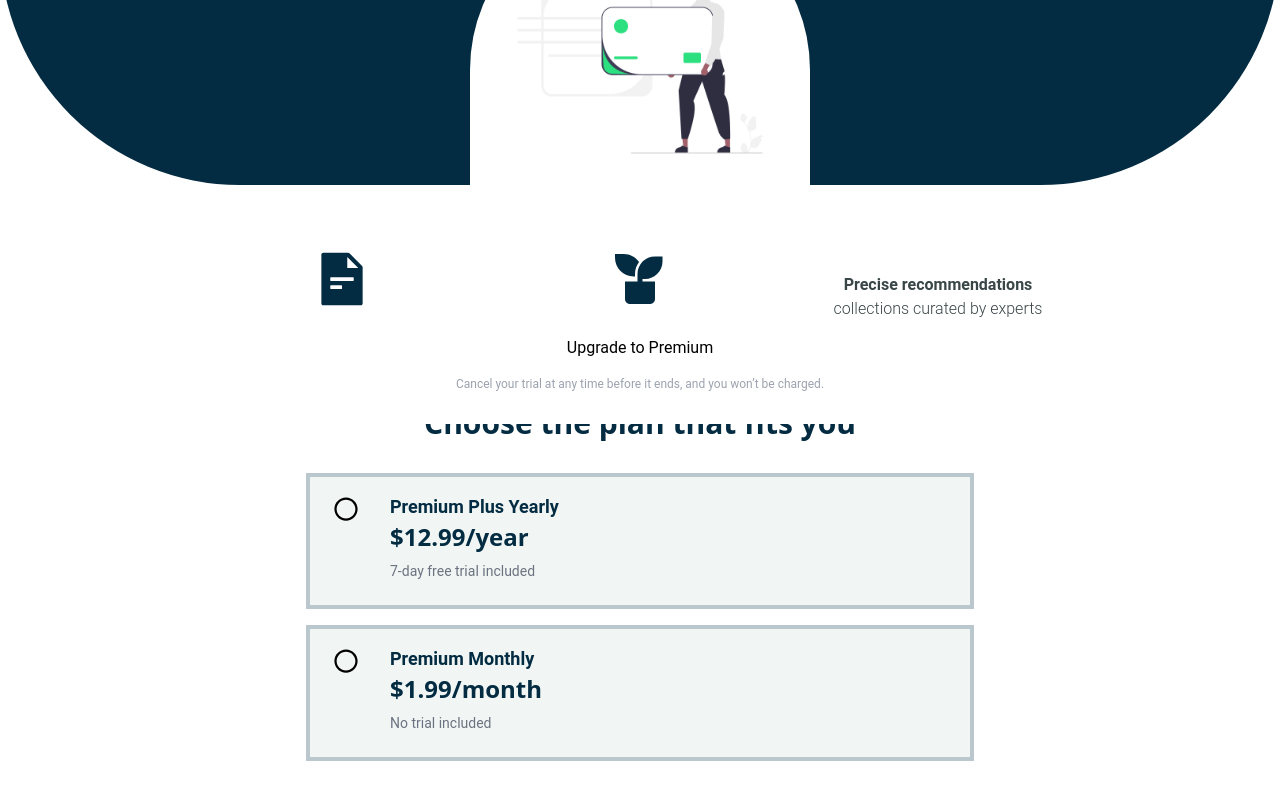
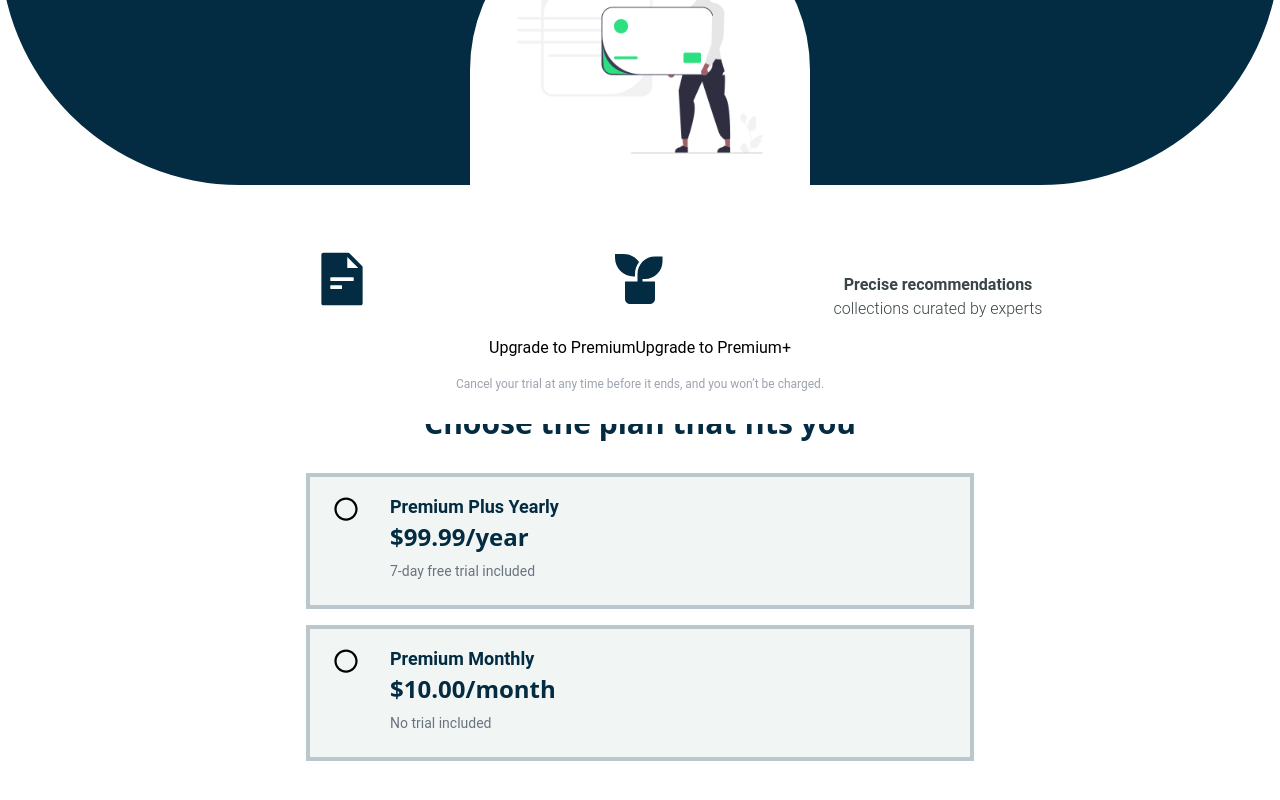
Before and after one commit to MangGlang/Book-Summary-AI-Application, a Next.js app: page /choose-plan in a window 1280 px wide. Shown: the part 376-1176 px from the top of the page. Built offline with nearby package versions, Linux system fonts and the light colour scheme; no server answers; some icons are missing.

Commit message:
feat: updated stripe payment link to active plans

```diff
--- a/components/StripePayment.jsx
+++ b/components/StripePayment.jsx
@@ -20,6 +20,7 @@ const StripePayment = () => {
   const email = auth.currentUser?.email;
   const router = useRouter();
   const [isPremium, setIsPremium] = useState(false);
+  const [isPremiumPlus, setIsPremiumPlus] = useState(false);
 
   //   async function must be called in a hook
   useEffect(() => {
@@ -32,22 +33,30 @@ const StripePayment = () => {
     };
     checkPremium();
 
+    const checkPremiumPlus = async () => {
+      const newPremiumStatus = auth.currentUser
+        ? await getPremiumStatus(app)
+        : false;
+        setIsPremiumPlus(newPremiumStatus);
+    };
+    checkPremiumPlus();
+
     // invoke hook above if any of these values change; checks if user is currently premium
   }, [app, auth.currentUser?.uid]);
 
-  // set up premiumPlus button upgrade to direct user to stripe payment
-      //   const upgradeToPremiumPlus = async () => {
-      //     const priceId = "price_1OVHsLF25pFdlPQkt1PUxBwP";
-      //     const checkoutUrl = await getCheckoutUrl(app, priceId);
-      //     router.push(checkoutUrl);
-      //     console.log("Upgrade to Premium");
-      //   };
-
+  // Premium Button Upgrade
   const upgradeToPremium = async () => {
     const priceId = "price_1OVHsLF25pFdlPQkt1PUxBwP";
     const checkoutUrl = await getCheckoutUrl(app, priceId);
     router.push(checkoutUrl);
     console.log("Upgrade to Premium");
+  };
+  // PremiumPlus Button Upgrade
+  const upgradeToPremiumPlus = async () => {
+    const priceId = "price_1OVHWAF25pFdlPQkTUnxMthk";
+    const checkoutUrl = await getCheckoutUrl(app, priceId);
+    router.push(checkoutUrl);
+    console.log("Upgrade to Premium+");
   };
 
   return (
@@ -57,6 +66,11 @@ const StripePayment = () => {
       ) : (
         <button onClick={upgradeToPremium}>Upgrade to Premium</button>
       )}
+      {isPremiumPlus ? (
+        <h1>Here's a 🍪 for being subscribed to us.</h1>
+      ) : (
+        <button onClick={upgradeToPremiumPlus}>Upgrade to Premium+</button>
+      )}
     </div>
   );
 };
--- a/pages/choose-plan/index.tsx
+++ b/pages/choose-plan/index.tsx
@@ -59,13 +59,13 @@ export default function forYou() {
 
                 <Plans
                   subPlan="Premium Plus Yearly"
-                  costOfPlan="$12.99/year"
+                  costOfPlan="$99.99/year"
                   trial="7-day free trial included"
                 />
 
                 <Plans
                   subPlan={"Premium Monthly"}
-                  costOfPlan="$1.99/month"
+                  costOfPlan="$10.00/month"
                   trial="No trial included"
                 />
                 <div className="flex flex-col items-center justify-center sticky bottom-0 bg-white p-4 w-[100%]">
```
Lines whose indentation alone changed are shown as unchanged.
